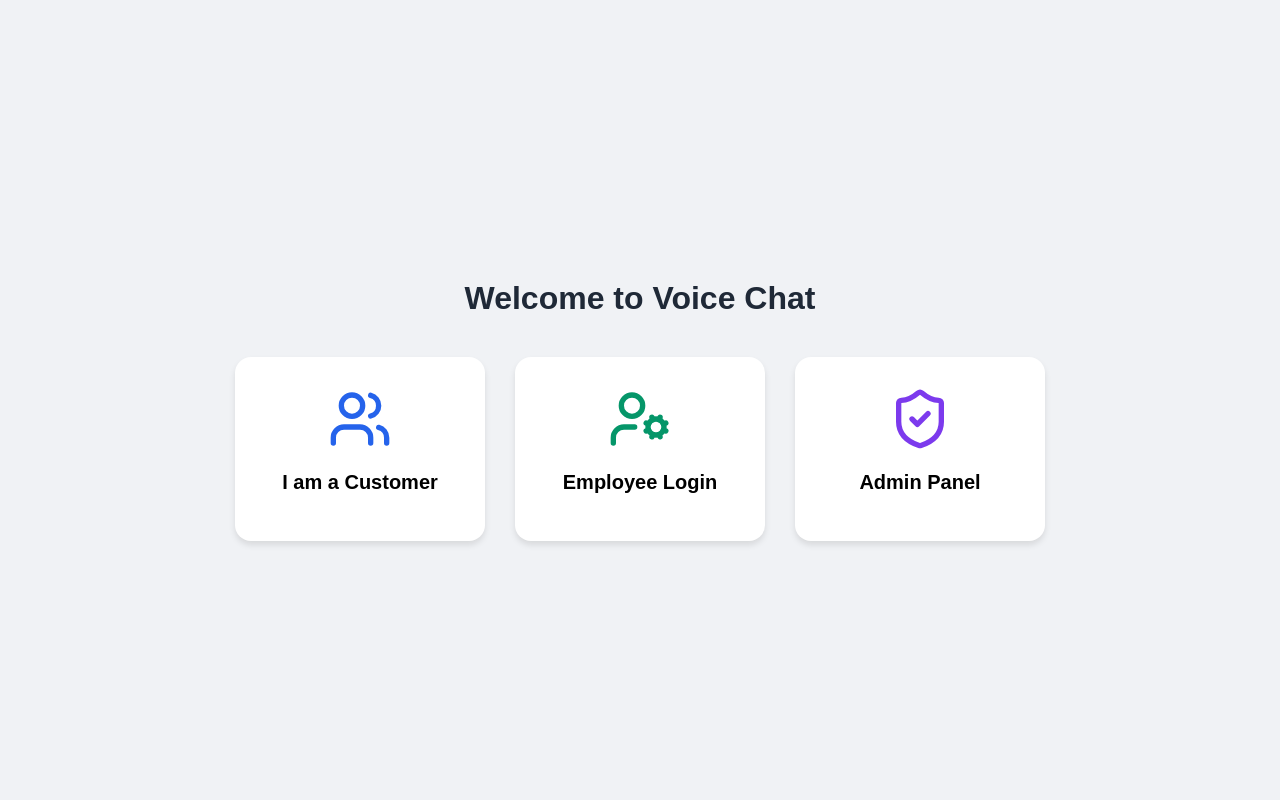
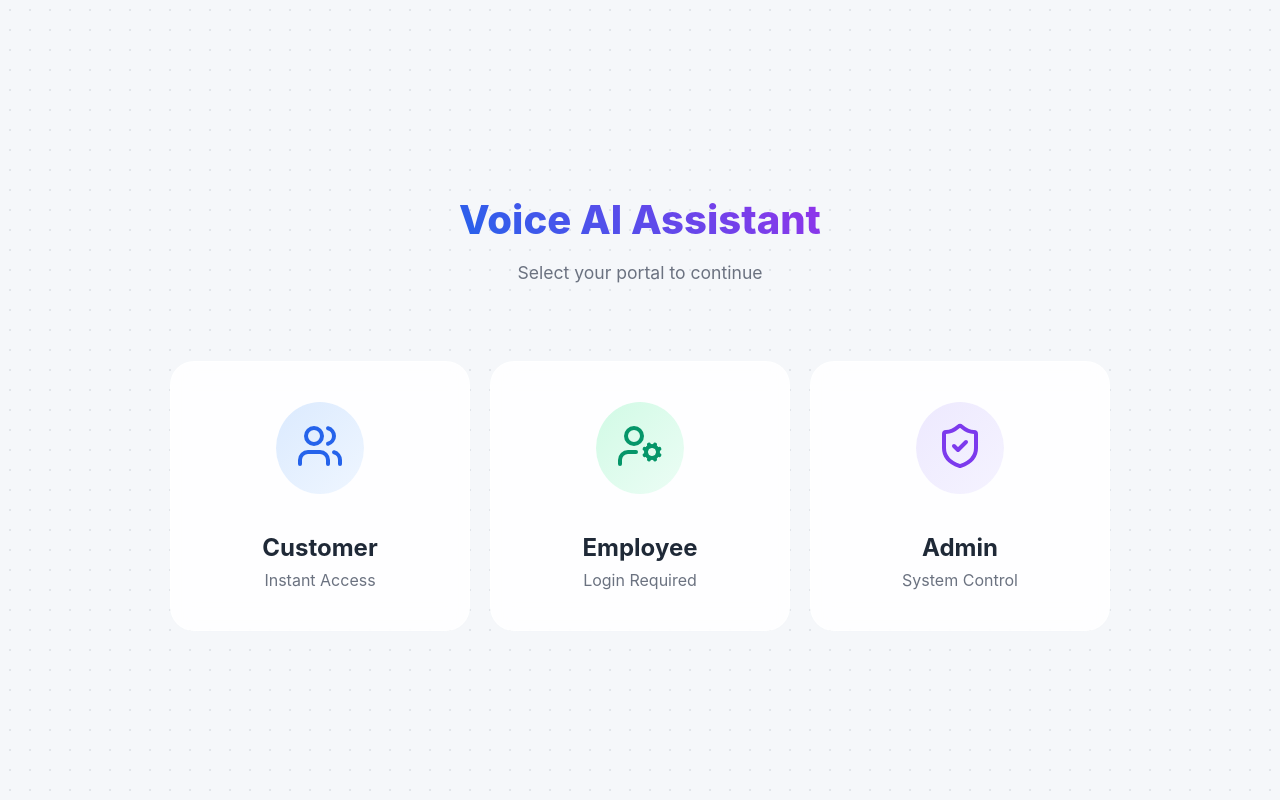
Before and after one commit to SHREENIDHI1903/-Bhasha-Voice-Assisted-Multilingual-Chatbot, a React (Vite) app in the folder frontend/: page / in a window 1280 px wide. Built offline with nearby package versions, Linux system fonts and the light colour scheme.

Commit message:
UI: Modernize Landing Page cards

```diff
--- a/frontend/src/components/LandingPage.jsx
+++ b/frontend/src/components/LandingPage.jsx
@@ -15,32 +15,102 @@ const LandingPage = () => {
     };
 
     return (
-        <div style={styles.container}>
-            <h1 style={styles.title}>Welcome to Voice Chat</h1>
+        <div className="bg-pattern" style={{
+            minHeight: '100%',
+            display: 'flex',
+            flexDirection: 'column',
+            alignItems: 'center',
+            justifyContent: 'center',
+            fontFamily: "'Inter', sans-serif",
+            padding: '20px',
+            position: 'absolute', top: 0, bottom: 0, left: 0, right: 0
+        }}>
+            <div style={{ marginBottom: '60px', textAlign: 'center' }}>
+                <h1 style={{
+                    fontSize: '2.5rem',
+                    fontWeight: '800',
+                    background: '-webkit-linear-gradient(45deg, #2563eb, #9333ea)',
+                    WebkitBackgroundClip: 'text',
+                    WebkitTextFillColor: 'transparent',
+                    marginBottom: '10px'
+                }}>
+                    Voice AI Assistant
+                </h1>
+                <p style={{ color: '#6b7280', fontSize: '1.1rem' }}>Select your portal to continue</p>
+            </div>
 
-            <div style={styles.cardContainer}>
+            <div style={{ display: 'flex', gap: '20px', flexWrap: 'wrap', justifyContent: 'center', width: '100%', maxWidth: '1000px' }}>
+
                 {/* Customer Portal */}
-                <div style={styles.card} onClick={() => navigate('/customer')}>
-                    <div style={{ ...styles.icon, color: '#2563eb' }}>
-                        <Users size={64} />
+                <div onClick={() => navigate('/customer')} className="glass" style={{
+                    flex: '1 1 250px', maxWidth: '300px',
+                    padding: '40px 30px',
+                    borderRadius: '24px',
+                    cursor: 'pointer',
+                    display: 'flex', flexDirection: 'column', alignItems: 'center',
+                    transition: 'transform 0.2s, box-shadow 0.2s',
+                    border: '1px solid rgba(255,255,255,0.5)'
+                }}
+                    onMouseEnter={e => { e.currentTarget.style.transform = 'translateY(-5px)'; e.currentTarget.style.boxShadow = '0 20px 40px rgba(37, 99, 235, 0.2)'; }}
+                    onMouseLeave={e => { e.currentTarget.style.transform = 'translateY(0)'; e.currentTarget.style.boxShadow = 'none'; }}
+                >
+                    <div style={{
+                        padding: '20px', borderRadius: '50%',
+                        background: 'linear-gradient(135deg, #dbeafe 0%, #eff6ff 100%)',
+                        color: '#2563eb', marginBottom: '20px'
+                    }}>
+                        <Users size={48} />
                     </div>
-                    <h2 style={styles.cardTitle}>I am a Customer</h2>
+                    <h2 style={{ fontSize: '1.5rem', fontWeight: '700', color: '#1f2937', marginBottom: '8px' }}>Customer</h2>
+                    <p style={{ color: '#6b7280', margin: 0 }}>Instant Access</p>
                 </div>
 
                 {/* Employee Portal */}
-                <div style={styles.card} onClick={() => navigate('/employee')}>
-                    <div style={{ ...styles.icon, color: '#059669' }}>
-                        <UserCog size={64} />
+                <div onClick={() => navigate('/employee')} className="glass" style={{
+                    flex: '1 1 250px', maxWidth: '300px',
+                    padding: '40px 30px',
+                    borderRadius: '24px',
+                    cursor: 'pointer',
+                    display: 'flex', flexDirection: 'column', alignItems: 'center',
+                    transition: 'transform 0.2s, box-shadow 0.2s',
+                    border: '1px solid rgba(255,255,255,0.5)'
+                }}
+                    onMouseEnter={e => { e.currentTarget.style.transform = 'translateY(-5px)'; e.currentTarget.style.boxShadow = '0 20px 40px rgba(5, 150, 105, 0.2)'; }}
+                    onMouseLeave={e => { e.currentTarget.style.transform = 'translateY(0)'; e.currentTarget.style.boxShadow = 'none'; }}
+                >
+                    <div style={{
+                        padding: '20px', borderRadius: '50%',
+                        background: 'linear-gradient(135deg, #d1fae5 0%, #ecfdf5 100%)',
+                        color: '#059669', marginBottom: '20px'
+                    }}>
+                        <UserCog size={48} />
                     </div>
-                    <h2 style={styles.cardTitle}>Employee Login</h2>
+                    <h2 style={{ fontSize: '1.5rem', fontWeight: '700', color: '#1f2937', marginBottom: '8px' }}>Employee</h2>
+                    <p style={{ color: '#6b7280', margin: 0 }}>Login Required</p>
                 </div>
 
                 {/* Admin Portal */}
-                <div style={styles.card} onClick={() => navigate('/admin')}>
-                    <div style={{ ...styles.icon, color: '#7c3aed' }}>
-                        <ShieldCheck size={64} />
+                <div onClick={() => navigate('/admin')} className="glass" style={{
+                    flex: '1 1 250px', maxWidth: '300px',
+                    padding: '40px 30px',
+                    borderRadius: '24px',
+                    cursor: 'pointer',
+                    display: 'flex', flexDirection: 'column', alignItems: 'center',
+                    transition: 'transform 0.2s, box-shadow 0.2s',
+                    border: '1px solid rgba(255,255,255,0.5)'
+                }}
+                    onMouseEnter={e => { e.currentTarget.style.transform = 'translateY(-5px)'; e.currentTarget.style.boxShadow = '0 20px 40px rgba(124, 58, 237, 0.2)'; }}
+                    onMouseLeave={e => { e.currentTarget.style.transform = 'translateY(0)'; e.currentTarget.style.boxShadow = 'none'; }}
+                >
+                    <div style={{
+                        padding: '20px', borderRadius: '50%',
+                        background: 'linear-gradient(135deg, #ede9fe 0%, #f5f3ff 100%)',
+                        color: '#7c3aed', marginBottom: '20px'
+                    }}>
+                        <ShieldCheck size={48} />
                     </div>
-                    <h2 style={styles.cardTitle}>Admin Panel</h2>
+                    <h2 style={{ fontSize: '1.5rem', fontWeight: '700', color: '#1f2937', marginBottom: '8px' }}>Admin</h2>
+                    <p style={{ color: '#6b7280', margin: 0 }}>System Control</p>
                 </div>
             </div>
         </div>
```
